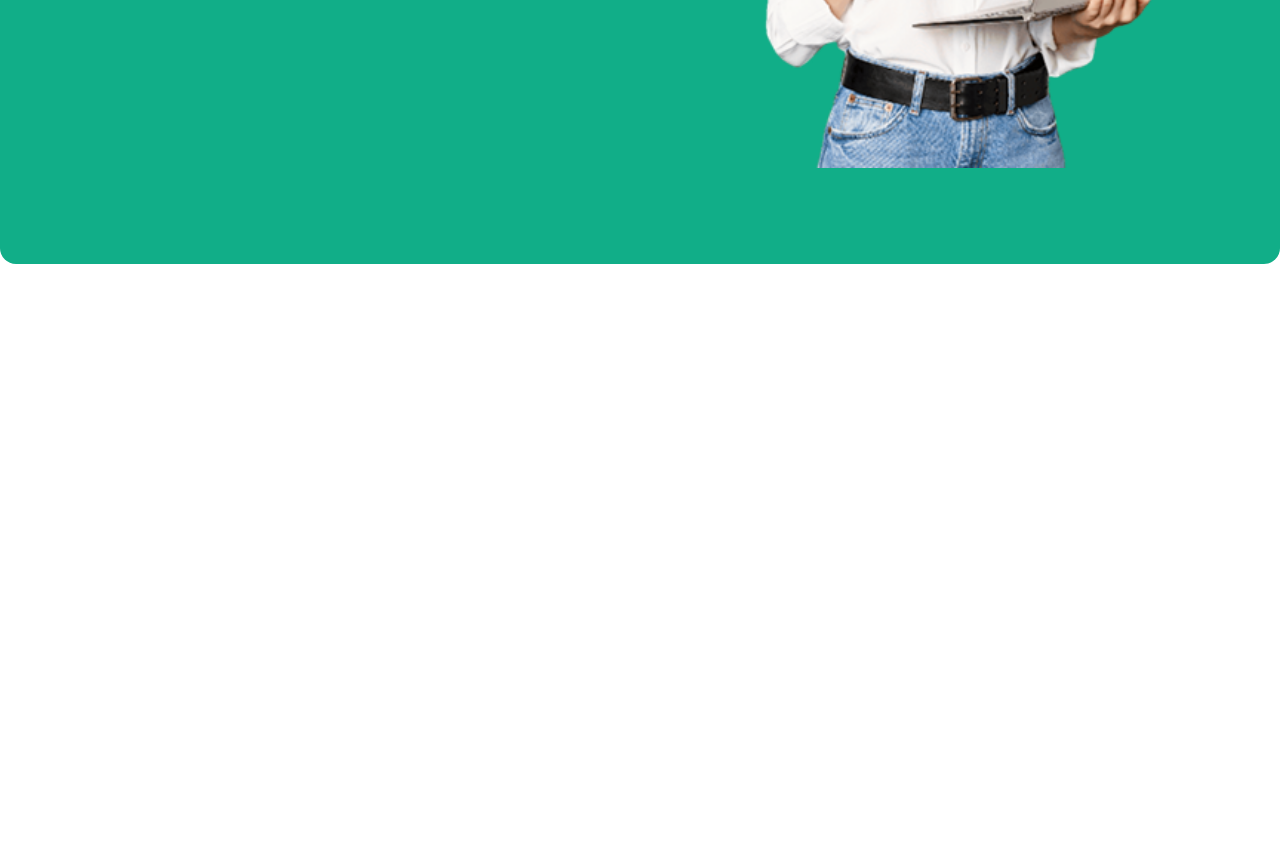
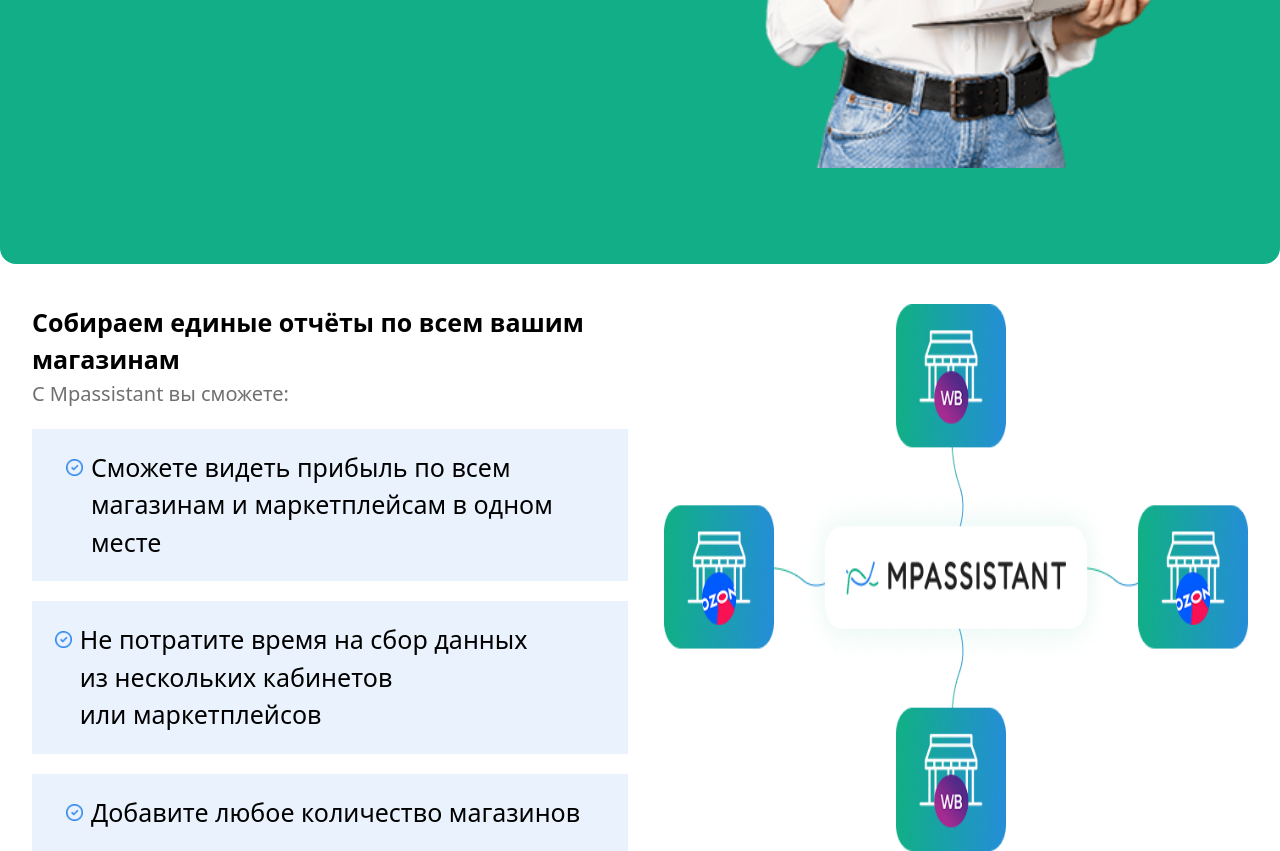
Before and after one commit to lastsurvivor1017-svg/exam3.5, a website: page index.html in a window 1280 px wide. Shown: the part 2372-3223 px from the top of the page. Before the commit the page ends 2636 px from the top, so only its background shows below. Drawn offline with Linux system fonts and the light colour scheme.

Commit message:
start mideum

```diff
--- a/index.html
+++ b/index.html
@@ -235,5 +235,43 @@
             <img class="w-[60%] ml-40 lg:w-[48%]" src="./src/img/[removal 1.png" alt="">
         </div>
     </section>
+    <section class="w-[95%] m-auto lg:max-w-350 lg:m-auto lg:flex lg:flex-row lg:justify-between lg:mt-10">
+            <div class="lg:w-[49%]">
+                <h1 class="text-[25px] font-bold">
+                    Собираем единые отчёты по всем вашим магазинам
+                </h1>
+                <p class="text-[20px] text-[#707070]">
+                    C Mpassistant вы сможете:
+                </p>
+                <div class="flex flex-col gap-5 mt-5">
+                    <div class="w-full flex justify-center items-center bg-[#EAF3FD] p-5">
+                   <div class="w-[95%] flex gap-2">
+                    <img class="w-[17px] h-[17px] my-[10px]" src="./src/img/Vector (34).png" alt="">
+                    <p class="text-[25px]">
+                        Сможете видеть прибыль по всем магазинам и маркетплейсам в одном месте
+                    </p>
+                   </div>
+                </div>
+                <div class="w-full flex justify-center items-center bg-[#EAF3FD] p-5">
+                   <div class="w-[99%] flex gap-2">
+                    <img class="w-[17px] h-[17px] my-[10px]" src="./src/img/Vector (34).png" alt="">
+                    <p class="text-[25px]">
+                       Не потратите время на сбор данных из нескольких кабинетов или маркетплейсов
+                    </p>
+                   </div>
+                </div>
+                <div class="w-full flex justify-center items-center bg-[#EAF3FD] p-5">
+                   <div class="w-[95%] flex gap-2">
+                    <img class="w-[17px] h-[17px] my-[10px]" src="./src/img/Vector (34).png" alt="">
+                    <p class="text-[25px]">
+                        Добавите любое количество магазинов
+                    </p>
+                   </div>
+                </div>
+                </div>
+            </div>
+            <img class="w-full mt-5 lg:w-[48%] hidden" src="./src/img/Frame 63.png" alt="">
+            <img class="hidden lg:block lg:w-[48%]" src="./src/img/Frame 32.png" alt="">
+    </section>
 </body>
 </html>
```
Also changed, not shown: src/img/Frame 32.png (added), src/img/Frame 63.png (added), src/img/Vector (34).png (added), src/output.css.
